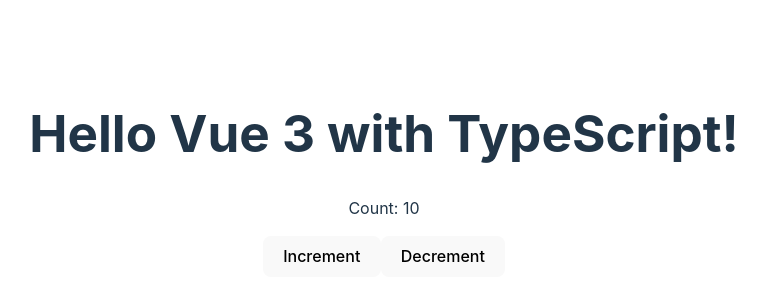
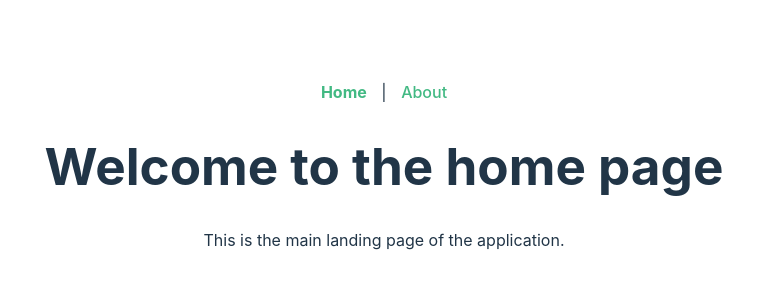
Before and after one commit to ThomasTew1579/projet-Vue-TS, a Vue app in the folder my-vue-app/: page / in a window 1280 px wide. Shown: the part 226-526 px from the top of the page, without its empty margins (256-1022 px from the left). Built offline with nearby package versions, Linux system fonts and the light colour scheme.

Commit message:
init: vue-router & home/about pages

```diff
--- a/my-vue-app/package.json
+++ b/my-vue-app/package.json
@@ -10,7 +10,9 @@
   },
   "dependencies": {
     "@vue/compiler-sfc": "^3.5.13",
-    "vue": "^3.5.13"
+    "pinia": "^2.3.1",
+    "vue": "^3.5.13",
+    "vue-router": "^4.5.0"
   },
   "devDependencies": {
     "@vitejs/plugin-vue": "^5.2.1",
--- a/my-vue-app/src/App.vue
+++ b/my-vue-app/src/App.vue
@@ -1,22 +1,34 @@
 
 <script lang="ts">
 import { defineComponent } from "vue";
-import HelloWorld from "./components/HelloWorld.vue";
 
 export default defineComponent({
   name: "App",
-  components: {
-    HelloWorld,
-  },
 });
 </script>
 
 <template>
   <div id="app">
-    <HelloWorld />
+    <nav>
+      <router-link to="/">Home</router-link> |
+      <router-link to="/about">About</router-link>
+    </nav>
+    <router-view></router-view>
   </div>
 </template>
 
 <style>
+nav {
+    margin-bottom: 20px;
+}
 
+nav a {
+    margin: 0 10px;
+    text-decoration: none;
+    color: #42b983;
+}
+
+nav a.router-link-active {
+    font-weight: bold;
+}
 </style>
--- /dev/null
+++ b/my-vue-app/src/router/index.ts
@@ -0,0 +1,23 @@
+import { createRouter, createWebHistory } from "vue-router";
+import Home from "../views/Home.vue";
+import About from "../views/About.vue";
+
+const routes = [
+    {
+        path: "/",
+        name: "Home",
+        component: Home,
+    },
+    {
+        path: "/about",
+        name: "About",
+        component: About,
+    },
+];
+
+const router = createRouter({
+    history: createWebHistory(),
+    routes,
+});
+
+export default router;
--- /dev/null
+++ b/my-vue-app/src/views/About.vue
@@ -0,0 +1,14 @@
+<script lang="ts">
+import { defineComponent } from 'vue';
+
+export default defineComponent({
+    name:"About",
+});
+</script>
+
+<template>
+    <div>
+        <h1>About us</h1>
+        <p>This page gives information about our app.</p>
+    </div>
+</template>
--- /dev/null
+++ b/my-vue-app/src/views/Home.vue
@@ -0,0 +1,14 @@
+<script lang="ts">
+import { defineComponent } from 'vue';
+
+export default defineComponent({
+    name:"Home",
+});
+</script>
+
+<template>
+    <div>
+        <h1>Welcome to the home page</h1>
+        <p>This is the main landing page of the application.</p>
+    </div>
+</template>
```
Also changed, not shown: my-vue-app/src/main.ts (+11 -4 lines), 1 other file (tests, documents, lock files or other folders).
